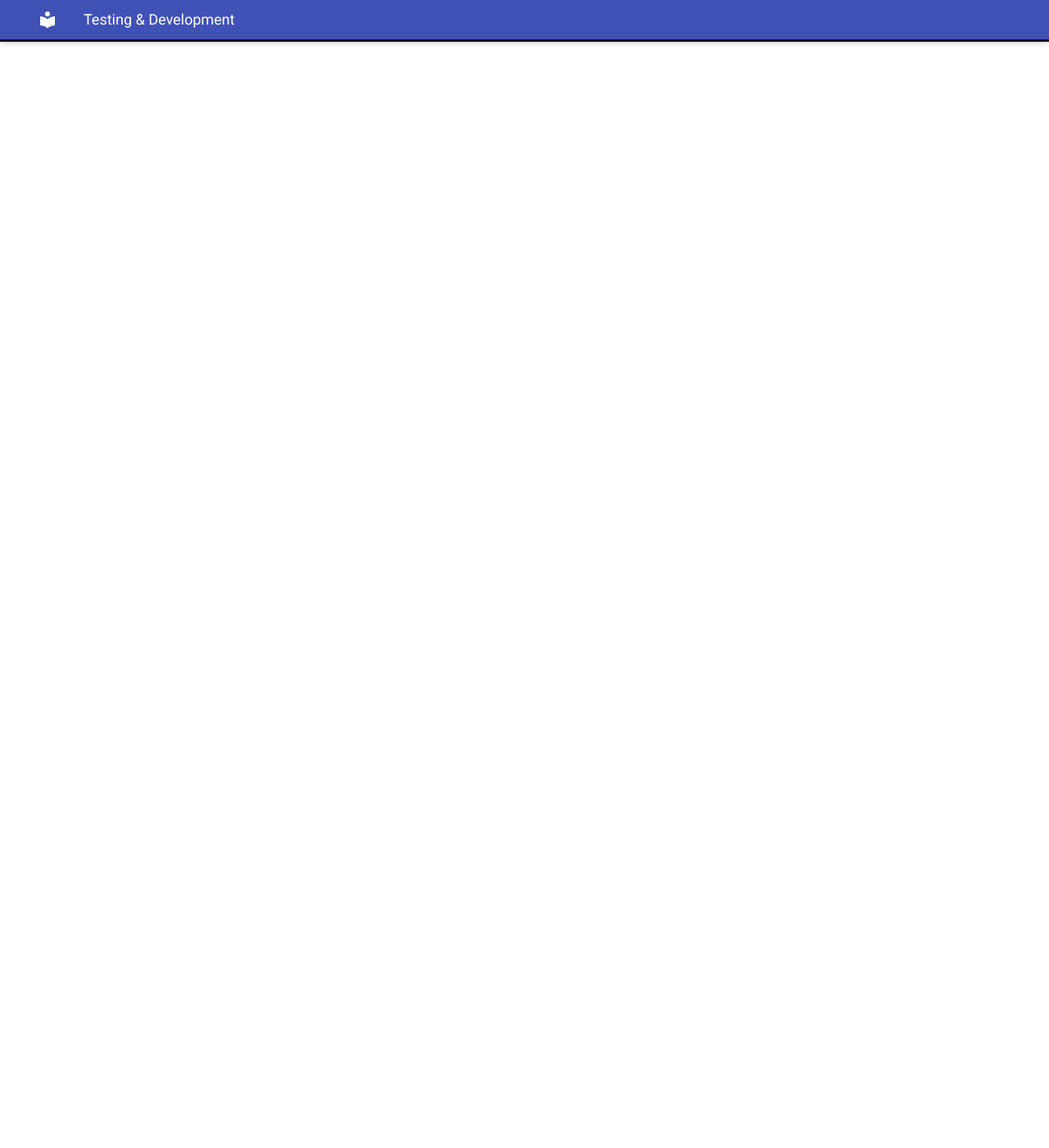
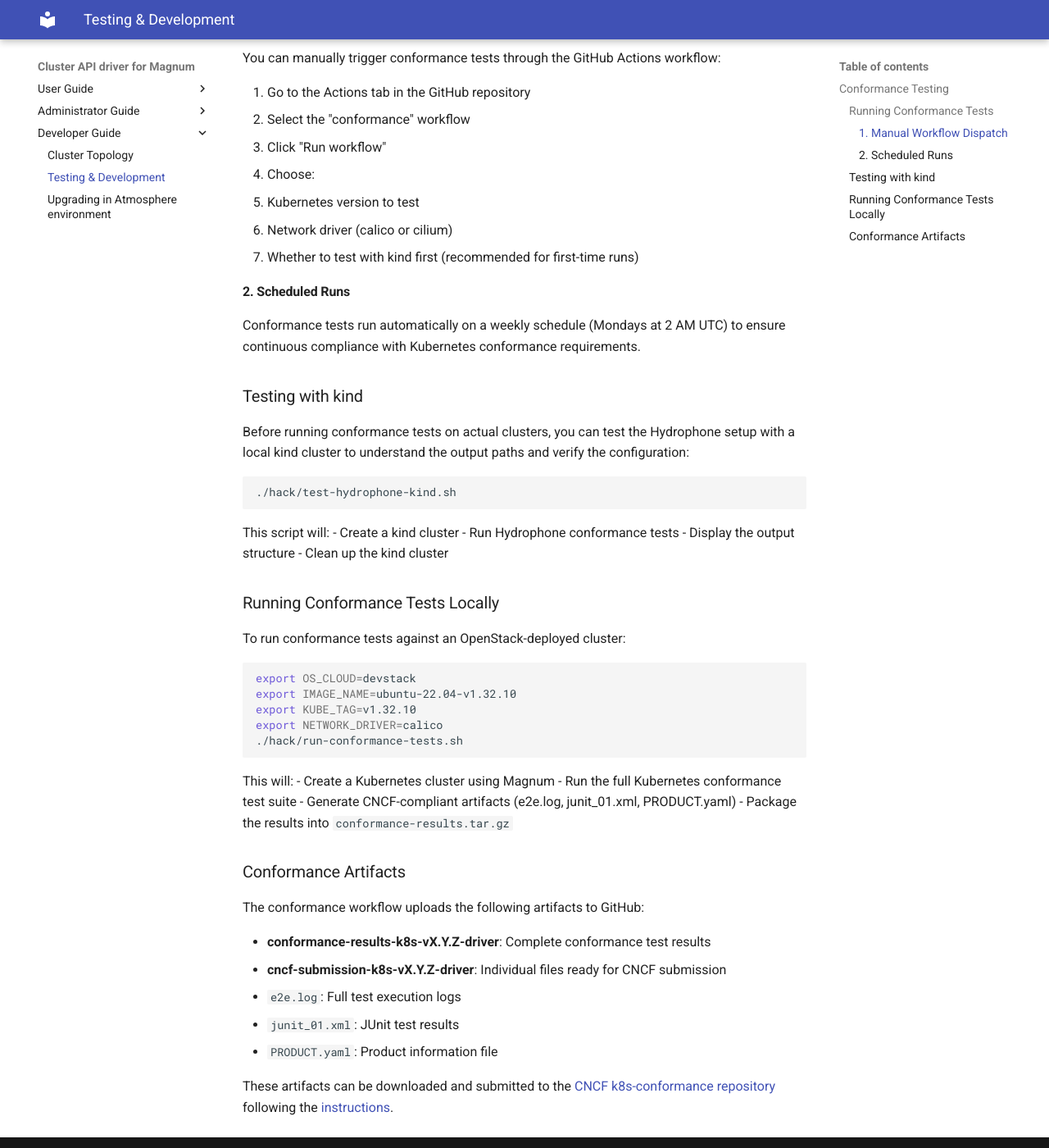
Before and after one commit to vexxhost/magnum-cluster-api, an MkDocs documentation site: the page built from docs/developer/testing-and-development.md, in a window 1280 px wide and 1400 px high, scrolled down 1349 px. Shown: the whole window at 82% size. Built offline with MkDocs 1.6.1 and Material for MkDocs 9.7.7, drawn with Linux system fonts in a browser that asks for light colours; some of the changed text lies outside the part shown.

Commit message:
Add documentation and fix linting issues
Co-authored-by: mnaser <435815+mnaser@users.noreply.github.com>

````diff
--- a/docs/developer/testing-and-development.md
+++ b/docs/developer/testing-and-development.md
@@ -51,3 +51,76 @@ steps to be able to test and develop the project.
    ```bash
    eval $(openstack coe cluster config k8s-v1.25.12)
    ```
+
+## Conformance Testing
+
+The project supports running Kubernetes conformance tests using [Hydrophone](https://github.com/kubernetes-sigs/hydrophone),
+which generates artifacts that can be submitted to the CNCF for Kubernetes conformance certification.
+
+### Running Conformance Tests
+
+Conformance tests can be run in two ways:
+
+#### 1. Manual Workflow Dispatch
+
+You can manually trigger conformance tests through the GitHub Actions workflow:
+
+1. Go to the Actions tab in the GitHub repository
+2. Select the "conformance" workflow
+3. Click "Run workflow"
+4. Choose:
+   - Kubernetes version to test
+   - Network driver (calico or cilium)
+   - Whether to test with kind first (recommended for first-time runs)
+
+#### 2. Scheduled Runs
+
+Conformance tests run automatically on a weekly schedule (Mondays at 2 AM UTC) to ensure
+continuous compliance with Kubernetes conformance requirements.
+
+### Testing with kind
+
+Before running conformance tests on actual clusters, you can test the Hydrophone setup
+with a local kind cluster to understand the output paths and verify the configuration:
+
+```bash
+./hack/test-hydrophone-kind.sh
+```
+
+This script will:
+- Create a kind cluster
+- Run Hydrophone conformance tests
+- Display the output structure
+- Clean up the kind cluster
+
+### Running Conformance Tests Locally
+
+To run conformance tests against an OpenStack-deployed cluster:
+
+```bash
+export OS_CLOUD=devstack
+export IMAGE_NAME=ubuntu-22.04-v1.32.10
+export KUBE_TAG=v1.32.10
+export NETWORK_DRIVER=calico
+./hack/run-conformance-tests.sh
+```
+
+This will:
+- Create a Kubernetes cluster using Magnum
+- Run the full Kubernetes conformance test suite
+- Generate CNCF-compliant artifacts (e2e.log, junit_01.xml, PRODUCT.yaml)
+- Package the results into `conformance-results.tar.gz`
+
+### Conformance Artifacts
+
+The conformance workflow uploads the following artifacts to GitHub:
+
+- **conformance-results-k8s-vX.Y.Z-driver**: Complete conformance test results
+- **cncf-submission-k8s-vX.Y.Z-driver**: Individual files ready for CNCF submission
+  - `e2e.log`: Full test execution logs
+  - `junit_01.xml`: JUnit test results
+  - `PRODUCT.yaml`: Product information file
+
+These artifacts can be downloaded and submitted to the
+[CNCF k8s-conformance repository](https://github.com/cncf/k8s-conformance)
+following the [instructions](https://github.com/cncf/k8s-conformance/blob/master/instructions.md).
````
Also changed, not shown: 1 other file.
